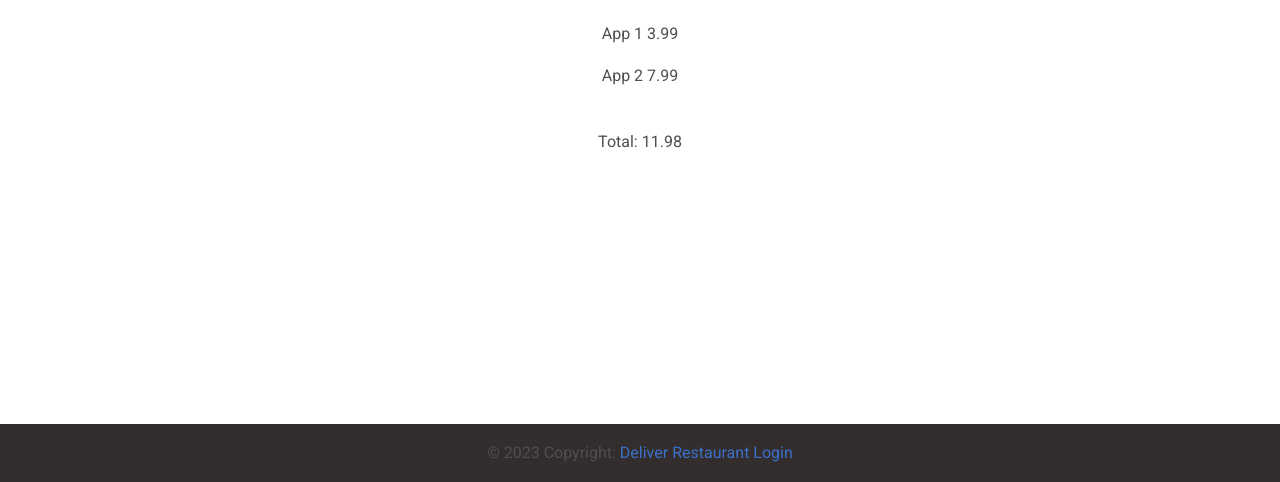
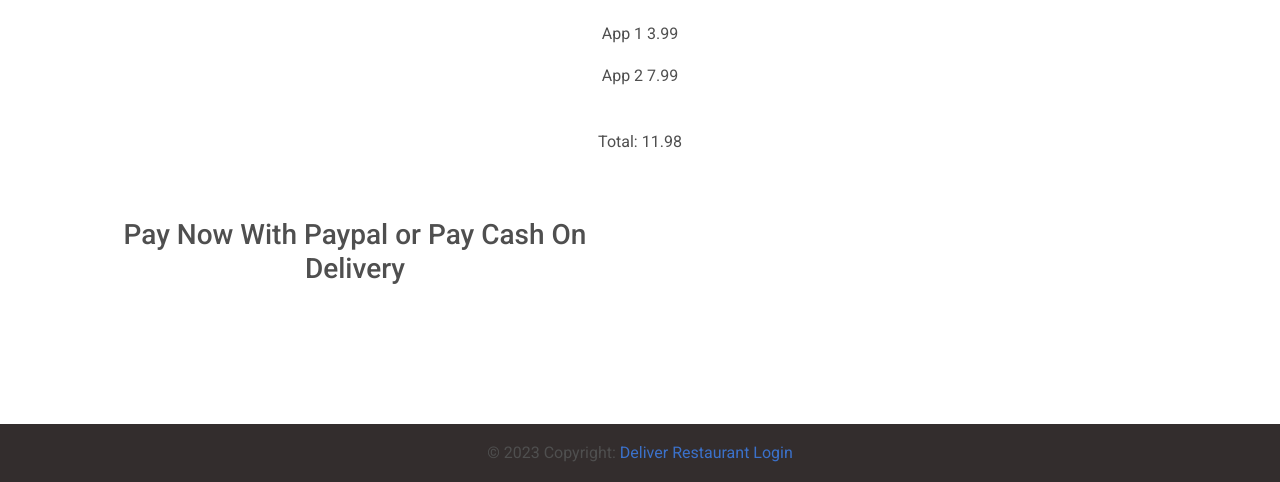
Before and after one commit to CedricLittman/cafe, a Django app: page /order-confirmation/1 in a window 1280 px wide. Shown: the part 318-800 px from the top of the page. Run offline with Django 3.2, Linux system fonts and the light colour scheme; data comes from the database, SQL or seed files in the repository; both versions use the stored data as it was after the commit; some libraries are stand-ins or nearby versions.

Commit message:
Paypal working

```diff
--- a/customer/templates/customer/order_confirmation.html
+++ b/customer/templates/customer/order_confirmation.html
@@ -18,11 +18,14 @@
             <p class="font-weight-bold pt-4">Total: {{ price }}</p>
         </div>
     </div>
-    <div class="class row justify_content-center">
-        <div class="col-md-6 justify-content-center">
+    <div class="row justify_content-center pb-2 pt-5">
+        <div class="col-md-6 text-center">
+            <h3>Pay Now With Paypal or Pay Cash On Delivery</h3>
+        </div>
+    </div>
+    <div class="row justify_content-center pb-5">
+        <div class="col-md-6 text-center">
             <div id="paypal-button">
-
-
             </div>
         </div>
     </div>
@@ -38,7 +41,6 @@
             const cookies = document.cookie.split(';');
             for (let i = 0; i < cookies.length; i++) {
                 const cookie = cookies[i].trim();
-                // Does this cookie string begin with the name we want?
                 if (cookie.substring(0, name.length + 1) === (name + '=')) {
                     cookieValue = decodeURIComponent(cookie.substring(name.length + 1));
                     break;
--- a/deliver/urls.py
+++ b/deliver/urls.py
@@ -14,10 +14,12 @@ Including another URLconf
     2. Add a URL to urlpatterns:  path('blog/', include('blog.urls'))
 """
 from django.contrib import admin
+from django.contrib.staticfiles.urls import staticfiles_urlpatterns
 from django.urls import path
 from django.conf import settings
 from django.conf.urls.static import static
-from customer.views import Index, About, Order, OrderConfirmation, OrderPayConfirmation
+from customer.views import Index, About, Order, OrderConfirmation
+from customer.views import OrderPayConfirmation
 
 urlpatterns = [
     path('admin/', admin.site.urls),
@@ -28,3 +30,5 @@ urlpatterns = [
     path('payment-confirmation/', OrderPayConfirmation.as_view(), name='payment-confirmation'),
 
 ] + static(settings.MEDIA_URL, document_root=settings.MEDIA_ROOT)
+
+urlpatterns += staticfiles_urlpatterns()
```
Also changed, not shown: customer/templates/customer/order_pay_confirmation.html (+13 -0 lines), deliver/settings.py (+11 -0 lines), db.sqlite3.
